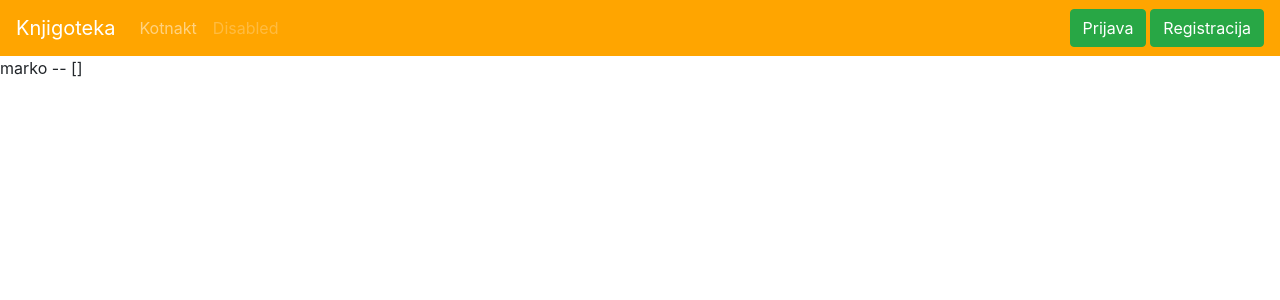
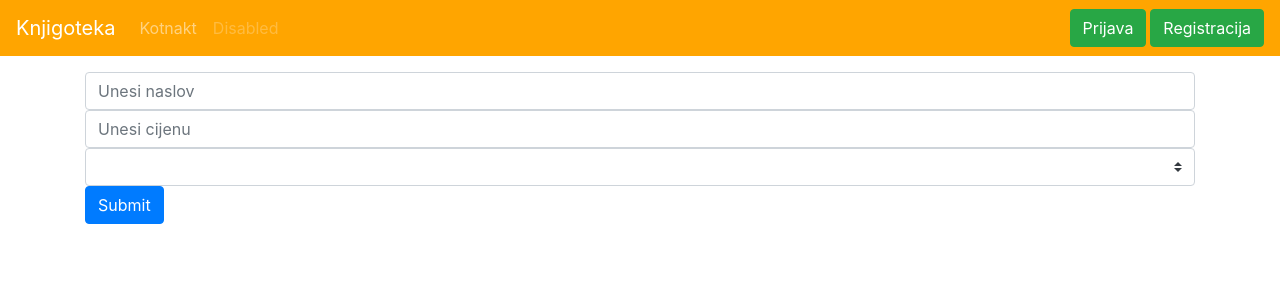
Before and after one commit to Marko-Tomljanovic/knjigoteka, a Nuxt app: page /novaknjiga in a window 1280 px wide. Shown: the top 300 px of the page. Built offline with nearby package versions, Linux system fonts and the light colour scheme.

Commit message:
firestore

```diff
--- /dev/null
+++ b/components/CardKnjiga.vue
@@ -0,0 +1,26 @@
+<template>
+  <div>
+    <nuxt-link :to="`/${this.$route.params.kategorija}/${id}`">
+      <b-card
+        :title="title"
+        img-src="https://picsum.photos/600/300/?image=25"
+        img-alt="Image"
+        img-top
+        tag="article"
+        style="max-width: 12rem"
+        class="mb-2"
+      >
+        <!-- <b-button href="#" variant="primary">Go somewhere</b-button> -->
+      </b-card></nuxt-link
+    >
+  </div>
+</template>
+
+<script>
+export default {
+  props: ["title", "id"],
+  data() {
+    return {};
+  },
+};
+</script>
--- a/middleware/auth.js
+++ b/middleware/auth.js
@@ -1,6 +1,6 @@
 // import store from "@/store/index";
 export default function ({ route, redirect, store }) {
-  if (route.path === "/") return;
+  if (route.path === "/" || route.path === "/Povijest") return;
 
   if (!store.state.userData && route.path !== "/prijava") {
     return redirect("/prijava");
--- /dev/null
+++ b/pages/_kategorija/_profil/index.vue
@@ -0,0 +1,58 @@
+<template>
+  <div>
+    profil <br />
+    {{ profil }}
+  </div>
+</template>
+
+<script>
+import podaci from "@/store/podaci";
+export default {
+  data() {
+    return { profil: "", podaci };
+  },
+  methods: {
+    // async ucitaj() {
+    //   let userDoc = await this.$fire.firestore
+    //     .collection("kategorije")
+    //     .doc("Povijest")
+    //     .collection("knjige");
+    //   userDoc
+    //     .get()
+    //     .then((querySnapshot) => {
+    //       querySnapshot.forEach((doc) => {
+    //         let data = doc.data();
+    //         this.knjige.push({
+    //           naslov: data.naslov,
+    //           cijena: data.cijena,
+    //         });
+    //       });
+    //     })
+    //     .catch((error) => {
+    //       console.log(error);
+    //       // this.$router.push("errorPage");
+    //     });
+    // },
+    async ucitaj() {
+      try {
+        let userDoc = await this.$fire.firestore
+          .collection("kategorije")
+          .doc(this.$route.params.kategorija)
+          .collection("knjige")
+          .doc(this.$route.params.profil)
+          .get();
+        this.profil = userDoc.data();
+        if (!this.profil) {
+          this.$router.replace({ path: "/errorPage" });
+        }
+      } catch (e) {
+        console.log(e);
+        this.$router.replace({ path: "/errorPage" });
+      }
+    },
+  },
+  mounted() {
+    this.ucitaj();
+  },
+};
+</script>
--- a/pages/_kategorija/index.vue
+++ b/pages/_kategorija/index.vue
@@ -1,27 +1,68 @@
 <template>
-  <div>
-    marko -- {{ kategorijeApi }}
-    <div></div>
-  </div>
+  <b-container class="mt-3">
+    <b-card-group>
+      <CardKnjiga
+        v-for="(card, idx) in knjige"
+        :key="idx.naslov"
+        :title="card.naslov"
+        :id="card.id" /></b-card-group
+  ></b-container>
 </template>
 
 <script>
 import podaci from "@/store/podaci";
 export default {
   data() {
-    return { kategorijeApi: [], podaci };
+    return { knjige: [], podaci };
   },
   methods: {
+    // async ucitaj() {
+    //   let userDoc = this.$fire.firestore.collection(
+    //     this.$route.params.kategorija
+    //   );
+    //   userDoc
+    //     .get()
+    //     .then((querySnapshot) => {
+    //       querySnapshot.forEach((doc) => {
+    //         let data = doc.data();
+    //         this.kategorijeApi.push({
+    //           naslov: data.naslov,
+    //           cijena: data.cijena,
+    //         });
+    //       });
+    //     })
+    //     .catch((error) => {
+    //       console.log(error);
+    //       this.$router.push("errorPage");
+    //     });
+    // },
+    // async ucitaj() {
+    //   try {
+    //     let userDoc = await this.$fire.firestore
+    //       .collection("kategorije")
+    //       .doc(this.$route.params.kategorija)
+    //       .get();
+    //     this.kategorijeApi = userDoc.data();
+    //     if (!this.kategorijeApi) {
+    //       this.$router.replace("errorPage");
+    //     }
+    //   } catch (e) {
+    //     console.log(e);
+    //     this.$router.replace("errorPage");
+    //   }
+    // },
     async ucitaj() {
-      let userDoc = this.$fire.firestore.collection(
-        this.$route.params.kategorija
-      );
+      let userDoc = await this.$fire.firestore
+        .collection("kategorije")
+        .doc(this.$route.params.kategorija)
+        .collection("knjige");
       userDoc
         .get()
         .then((querySnapshot) => {
           querySnapshot.forEach((doc) => {
             let data = doc.data();
-            this.kategorijeApi.push({
+            this.knjige.push({
+              id: data.id,
               naslov: data.naslov,
               cijena: data.cijena,
             });
@@ -35,7 +76,6 @@ export default {
   },
   mounted() {
     this.ucitaj();
-    console.log(this.$route.params.kategorija);
   },
 };
 </script>
--- a/pages/index.vue
+++ b/pages/index.vue
@@ -1,5 +1,6 @@
 <template>
   <b-container class="mt-3">
+    <b-button to="novaknjiga">Dodaj knjigu</b-button>
     <b-form-input
       size="sm"
       class="mr-sm-2 mb-3"
@@ -19,7 +20,7 @@
 import podaci from "@/store/podaci";
 export default {
   data() {
-    return { kategorijeApi: [], podaci, trazi: "" };
+    return { podaci, trazi: "" };
   },
   methods: {
     fire() {
@@ -31,18 +32,6 @@ export default {
       } catch (e) {
         console.log(e);
       }
-    },
-    async ucitaj() {
-      let userDoc = this.$fire.firestore.collection(`marko`);
-      userDoc.get().then((querySnapshot) => {
-        querySnapshot.forEach((doc) => {
-          let data = doc.data();
-          this.kategorijeApi.push({
-            ime: data.ime,
-            prezime: data.prezime,
-          });
-        });
-      });
     },
   },
   computed: {
@@ -65,9 +54,5 @@ export default {
   //     }
   //   },
   // },
-
-  mounted() {
-    this.ucitaj();
-  },
 };
 </script>
--- /dev/null
+++ b/pages/novaknjiga/index.vue
@@ -0,0 +1,64 @@
+<template>
+  <b-container class="mt-3">
+    <b-form @submit="onClick">
+      <b-form-input
+        id="naslov"
+        v-model="naslov"
+        type="text"
+        placeholder="Unesi naslov"
+        required
+      ></b-form-input>
+
+      <b-form-input
+        id="cijena"
+        type="number"
+        v-model="cijena"
+        placeholder="Unesi cijenu"
+        required
+      ></b-form-input>
+      <b-form-select
+        v-model="odabrano"
+        :options="podaci.options"
+      ></b-form-select>
+
+      <b-button @click="onClick" type="submit" variant="primary"
+        >Submit</b-button
+      >
+    </b-form></b-container
+  >
+</template>
+
+<script>
+import podaci from "@/store/podaci";
+export default {
+  name: "novaknjiga",
+  data() {
+    return { naslov: "", cijena: "", odabrano: "", obj: {}, podaci };
+  },
+  methods: {
+    async onClick(e) {
+      e.preventDefault();
+      if (!this.naslov) {
+        alert("potrebno upisati podatke");
+      } else {
+        const increment = this.$fireModule.firestore.FieldValue.increment(1);
+        const ref = await this.$fire.firestore
+          .collection("kategorije")
+          .doc("podaci");
+        const refKnjiga = await this.$fire.firestore
+          .collection("kategorije")
+          .doc(this.odabrano)
+          .collection("knjige");
+        ref.update({ ukKnjiga: increment });
+        const { id } = await refKnjiga.add(this.obj);
+        refKnjiga.doc(id).set({
+          id: id,
+          naslov: this.naslov,
+          cijena: this.cijena,
+        });
+      }
+    },
+  },
+  mounted() {},
+};
+</script>
--- a/store/podaci.js
+++ b/store/podaci.js
@@ -1,7 +1,26 @@
 export default {
   kategorije: [
+    { naslov: "Romani" },
+    { naslov: "Znanstvena fantastika" },
+    { naslov: "Drama" },
+    { naslov: "Poezija" },
+    { naslov: "Knjige za djecu" },
+    { naslov: "Biografija" },
     { naslov: "Povijest" },
-    { naslov: "Književnost" },
-    { naslov: "itd" },
+    { naslov: "Religija" },
+    { naslov: "Umjetnost" },
+    { naslov: "Znanost i tehnologija" },
+  ],
+  options: [
+    "Romani",
+    "Znanstvena fantastika",
+    "Drama",
+    "Poezija",
+    "Knjige za djecu",
+    "Biografija",
+    "Povijest",
+    "Religija",
+    "Umjetnost",
+    "Znanost i tehnologija",
   ],
 };
```
